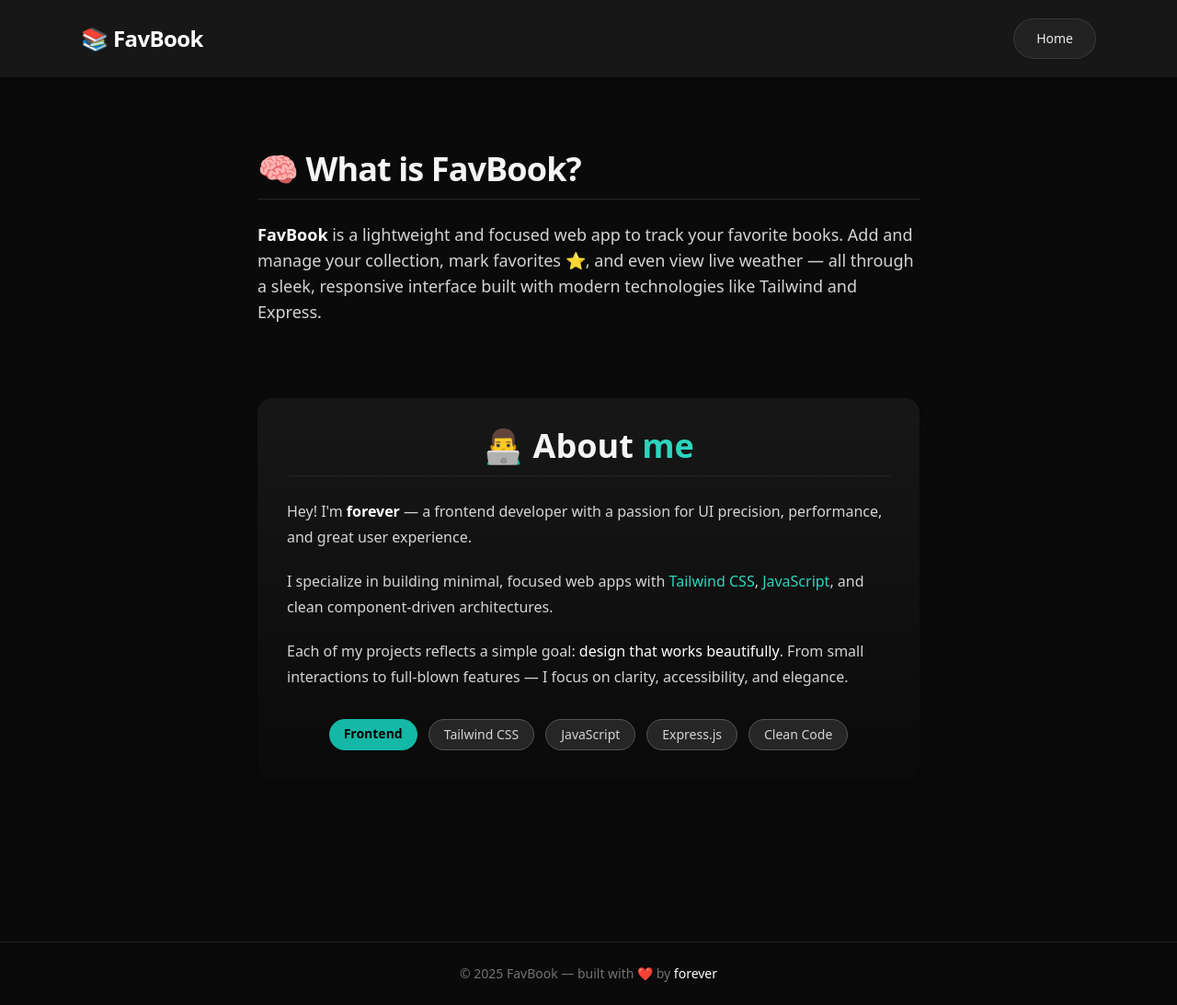
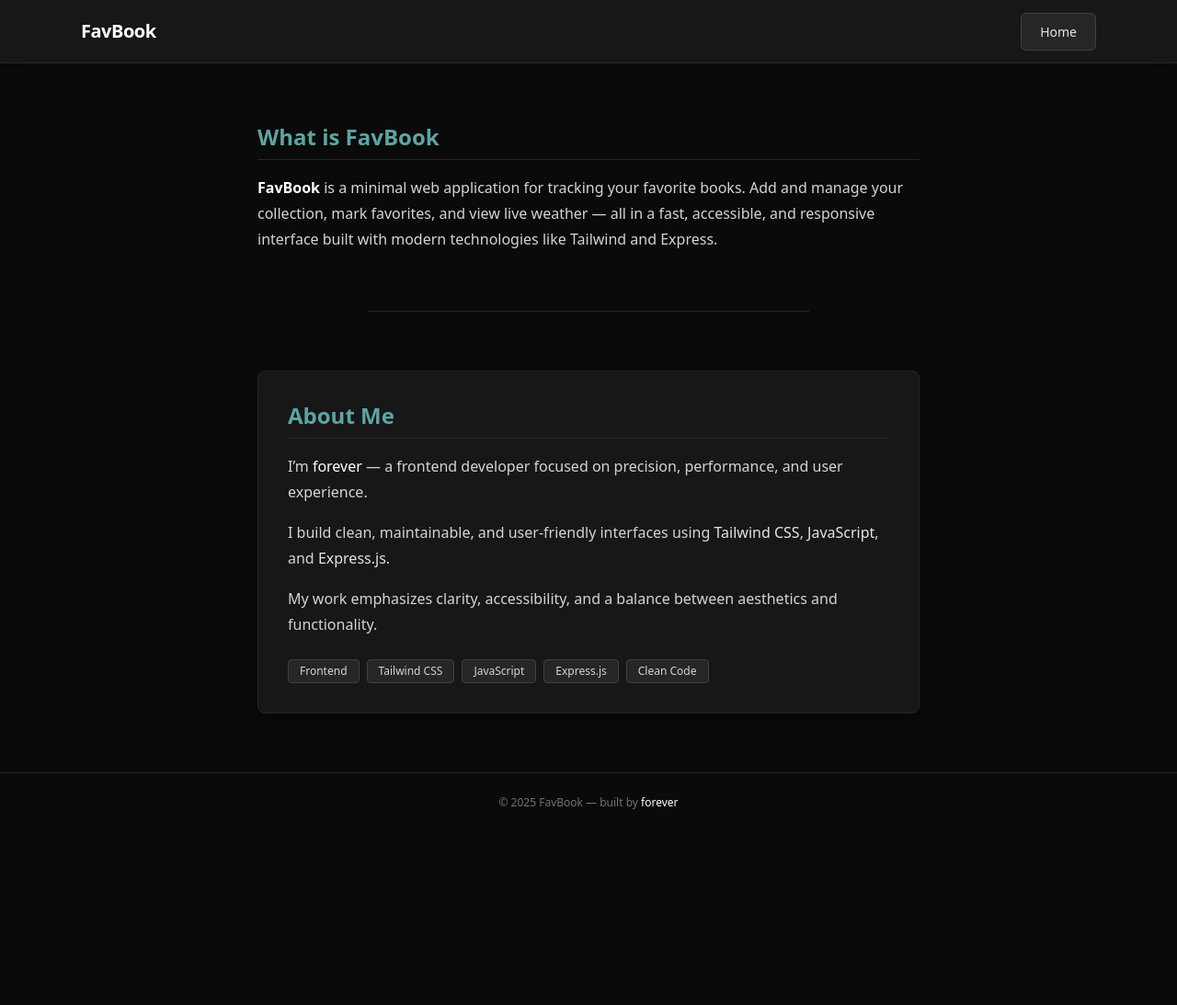
Before and after one commit to foreverstoboiii/FavBook, a website: page html_templates/about.html in a window 1280 px wide. Shown: the whole page at 92% size. After the commit the page ends 905 px from the top, so only its background shows below. Drawn offline with nearby package versions, Linux system fonts and the light colour scheme.

Commit message:
Enhance About and Error pages with improved styling and animations

```diff
--- a/html_templates/about.html
+++ b/html_templates/about.html
@@ -6,74 +6,96 @@
   <title>About - FavBook</title>
   <script src="https://cdn.tailwindcss.com"></script>
   <link rel="icon" href="/favicon.ico">
+  <style>
+    :root {
+      --accent-color: #5fa3a3; /* спокойный teal */
+    }
+    @keyframes fadeUp {
+      from { opacity: 0; transform: translateY(20px); }
+      to { opacity: 1; transform: translateY(0); }
+    }
+    .fade-up {
+      animation: fadeUp 0.6s ease forwards;
+      opacity: 0;
+    }
+  </style>
 </head>
-<body class="bg-neutral-950 text-neutral-100 font-sans leading-relaxed">
+<body class="bg-neutral-950 text-neutral-100 font-sans leading-relaxed selection:bg-[var(--accent-color)]/30">
 
-
-  <header class="bg-neutral-900 text-white shadow-md">
+  <!-- Header -->
+  <header class="bg-neutral-900 border-b border-neutral-800 shadow-lg shadow-black/20">
     <div class="max-w-6xl mx-auto px-6 py-5 flex items-center justify-between">
-
-
-    <h1 class="text-2xl font-bold tracking-tight">📚 FavBook</h1>
+      <h1 class="text-xl font-semibold tracking-tight text-white">FavBook</h1>
       <nav>
         <a
           href="/"
-        class="h-11 px-6 flex items-center justify-center bg-white/5 backdrop-blur border border-white/10 rounded-full text-[#eaeaea] text-sm font-medium shadow transition-all duration-300 ease-in-out hover:scale-[1.02] hover:bg-white/10 hover:border-white/20"
+          class="px-5 py-2.5 bg-neutral-800 border border-neutral-700 rounded-md text-sm font-medium text-neutral-200 hover:border-[var(--accent-color)] hover:text-[var(--accent-color)] transition-colors"
         >
           Home
         </a>
       </nav>
-
     </div>
   </header>
 
+  <!-- Main -->
+  <main class="max-w-3xl mx-auto px-6 py-16 space-y-16">
 
-
-  <main class="max-w-3xl mx-auto px-6 py-20">
-
-    <section class="mb-20">
-      <h2 class="text-4xl font-bold mb-6 border-b border-neutral-800 pb-3 tracking-tight">
-        🧠 What is FavBook?
+    <!-- About Project -->
+    <section class="fade-up" style="animation-delay: 0.1s">
+      <h2 class="text-2xl font-semibold mb-4 border-b border-neutral-800 pb-2 text-[var(--accent-color)]">
+        What is FavBook
       </h2>
-      <p class="text-neutral-300 text-lg leading-7">
-        <strong class="text-white">FavBook</strong> is a lightweight and focused web app to track your favorite books.
-        Add and manage your collection, mark favorites ⭐, and even view live weather — all through a sleek, responsive interface built with modern technologies like Tailwind and Express.
+      <p class="text-neutral-300 text-base leading-7">
+        <strong class="text-white">FavBook</strong> is a minimal web application for tracking your favorite books.
+        Add and manage your collection, mark favorites, and view live weather — all in a fast, accessible, and responsive interface built with modern technologies like Tailwind and Express.
       </p>
     </section>
 
+    <!-- Divider -->
+    <div class="border-t border-neutral-800 mx-auto w-2/3"></div>
 
-    <section class="bg-gradient-to-b from-neutral-900 to-neutral-950 rounded-2xl p-8 shadow-lg">
-      <h2 class="text-4xl font-bold mb-6 text-center border-b border-neutral-800 pb-3">
-        👨‍💻 About <span class="text-teal-400">me</span>
-      </h2>
-
-      <div class="space-y-5 text-neutral-300 text-base leading-7">
+    <!-- About Me -->
+    <section class="bg-neutral-900 border border-neutral-800 rounded-lg p-8 shadow-lg shadow-black/30 fade-up" style="animation-delay: 0.3s">
+      <h2 class="text-2xl font-semibold mb-4 border-b border-neutral-800 pb-2 text-[var(--accent-color)]">About Me</h2>
+      <div class="space-y-4 text-neutral-300 text-base leading-7">
         <p>
-          Hey! I'm <span class="text-white font-semibold">forever</span> — a frontend developer with a passion for UI precision, performance, and great user experience.
+          I’m <span class="text-white font-medium">forever</span> — a frontend developer focused on precision, performance, and user experience.
         </p>
         <p>
-          I specialize in building minimal, focused web apps with <span class="text-teal-400">Tailwind CSS</span>, <span class="text-teal-400">JavaScript</span>, and clean component-driven architectures.
+          I build clean, maintainable, and user-friendly interfaces using <span class="text-neutral-200">Tailwind CSS</span>, <span class="text-neutral-200">JavaScript</span>, and <span class="text-neutral-200">Express.js</span>.
         </p>
         <p>
-          Each of my projects reflects a simple goal: <span class="text-white font-medium">design that works beautifully</span>.
-          From small interactions to full-blown features — I focus on clarity, accessibility, and elegance.
+          My work emphasizes clarity, accessibility, and a balance between aesthetics and functionality.
         </p>
       </div>
 
-      <div class="flex flex-wrap justify-center gap-3 mt-8">
-        <span class="bg-teal-500 text-black px-4 py-1.5 rounded-full text-sm font-semibold shadow">Frontend</span>
-        <span class="bg-neutral-800 border border-neutral-600 px-4 py-1.5 rounded-full text-sm text-neutral-300">Tailwind CSS</span>
-        <span class="bg-neutral-800 border border-neutral-600 px-4 py-1.5 rounded-full text-sm text-neutral-300">JavaScript</span>
-        <span class="bg-neutral-800 border border-neutral-600 px-4 py-1.5 rounded-full text-sm text-neutral-300">Express.js</span>
-        <span class="bg-neutral-800 border border-neutral-600 px-4 py-1.5 rounded-full text-sm text-neutral-300">Clean Code</span>
+      <!-- Skills -->
+      <div class="flex flex-wrap gap-2 mt-6">
+        <span class="bg-neutral-800 border border-neutral-700 px-3 py-1 rounded text-xs text-neutral-300 hover:border-[var(--accent-color)] hover:text-[var(--accent-color)] transition-colors">Frontend</span>
+        <span class="bg-neutral-800 border border-neutral-700 px-3 py-1 rounded text-xs text-neutral-300 hover:border-[var(--accent-color)] hover:text-[var(--accent-color)] transition-colors">Tailwind CSS</span>
+        <span class="bg-neutral-800 border border-neutral-700 px-3 py-1 rounded text-xs text-neutral-300 hover:border-[var(--accent-color)] hover:text-[var(--accent-color)] transition-colors">JavaScript</span>
+        <span class="bg-neutral-800 border border-neutral-700 px-3 py-1 rounded text-xs text-neutral-300 hover:border-[var(--accent-color)] hover:text-[var(--accent-color)] transition-colors">Express.js</span>
+        <span class="bg-neutral-800 border border-neutral-700 px-3 py-1 rounded text-xs text-neutral-300 hover:border-[var(--accent-color)] hover:text-[var(--accent-color)] transition-colors">Clean Code</span>
       </div>
     </section>
+
   </main>
 
   <!-- Footer -->
-  <footer class="text-center text-neutral-500 text-sm py-6 border-t border-neutral-800 mt-24">
-    © 2025 FavBook — built with ❤️ by <span class="text-white font-medium">forever</span>
+  <footer class="text-center text-neutral-500 text-xs py-6 border-t border-neutral-800">
+    © 2025 FavBook — built by <span class="text-white">forever</span>
   </footer>
+
+  <script>
+    const fadeElements = document.querySelectorAll('.fade-up');
+    const observer = new IntersectionObserver(entries => {
+      entries.forEach(entry => {
+        if (entry.isIntersecting) entry.target.style.opacity = 1;
+      });
+    }, { threshold: 0.1 });
+
+    fadeElements.forEach(el => observer.observe(el));
+  </script>
 
 </body>
 </html>
--- a/html_templates/error.html
+++ b/html_templates/error.html
@@ -1,13 +1,37 @@
 <!DOCTYPE html>
-<html lang="en">
+<html lang="en" class="scroll-smooth">
 <head>
-    <meta charset="UTF-8">
-    <meta name="viewport" content="width=device-width, initial-scale=1.0">
-    <title>Error</title>
+  <meta charset="UTF-8">
+  <meta name="viewport" content="width=device-width, initial-scale=1.0">
+  <title>404 - Page Not Found</title>
+  <script src="https://cdn.tailwindcss.com"></script>
+  <style>
+    :root {
+      --accent-color: #5fa3a3; /* спокойный teal */
+    }
+    @keyframes fadeIn {
+      from { opacity: 0; transform: translateY(10px); }
+      to { opacity: 1; transform: translateY(0); }
+    }
+    .fade-in {
+      animation: fadeIn 0.6s ease forwards;
+      opacity: 0;
+    }
+  </style>
 </head>
-<body>
-    <div>
-        <h1><b>ERROR 404<b></h1>
-    </div>
+<body class="bg-neutral-950 text-neutral-100 font-sans flex items-center justify-center min-h-screen">
+
+  <div class="text-center fade-in">
+    <h1 class="text-6xl font-bold text-[var(--accent-color)] mb-4">ERROR 404</h1>
+    <p class="text-neutral-400 mb-8">The page you’re looking for doesn’t exist.</p>
+    <a href="/" class="px-5 py-2.5 bg-neutral-900 border border-neutral-800 rounded-md text-sm font-medium text-neutral-200 hover:border-[var(--accent-color)] hover:text-[var(--accent-color)] transition-colors">
+      Go Home
+    </a>
+  </div>
+
+  <script>
+    document.querySelector('.fade-in').style.opacity = 1;
+  </script>
+
 </body>
 </html>
```
Lines whose indentation alone changed are shown as unchanged.
